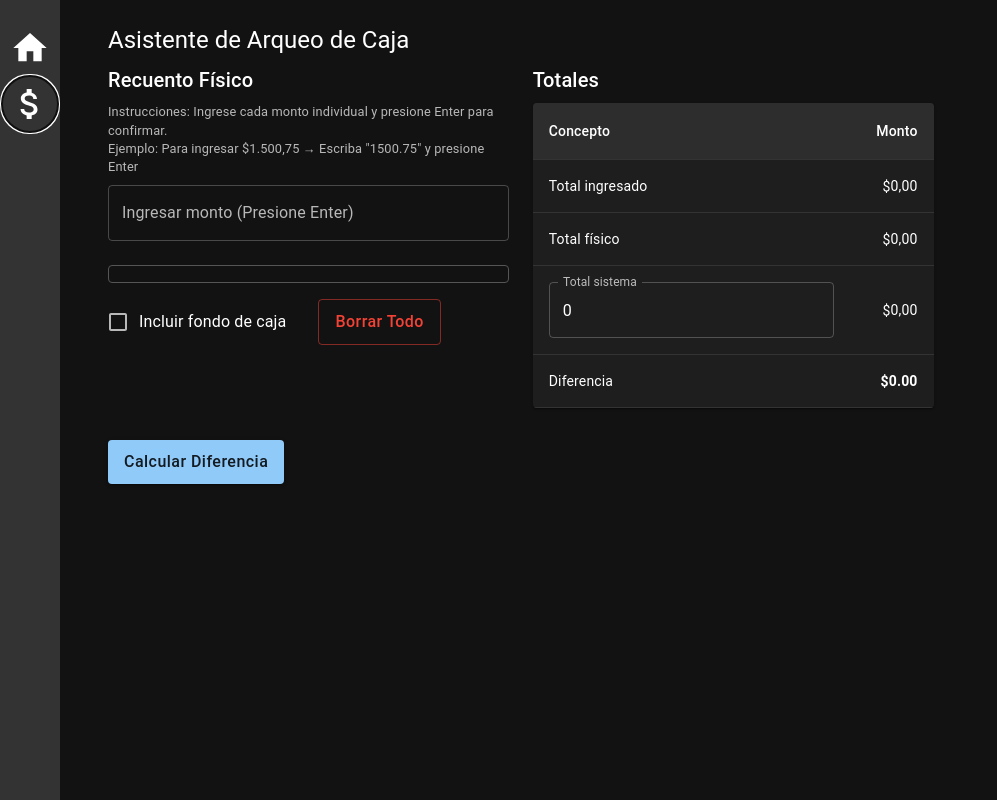
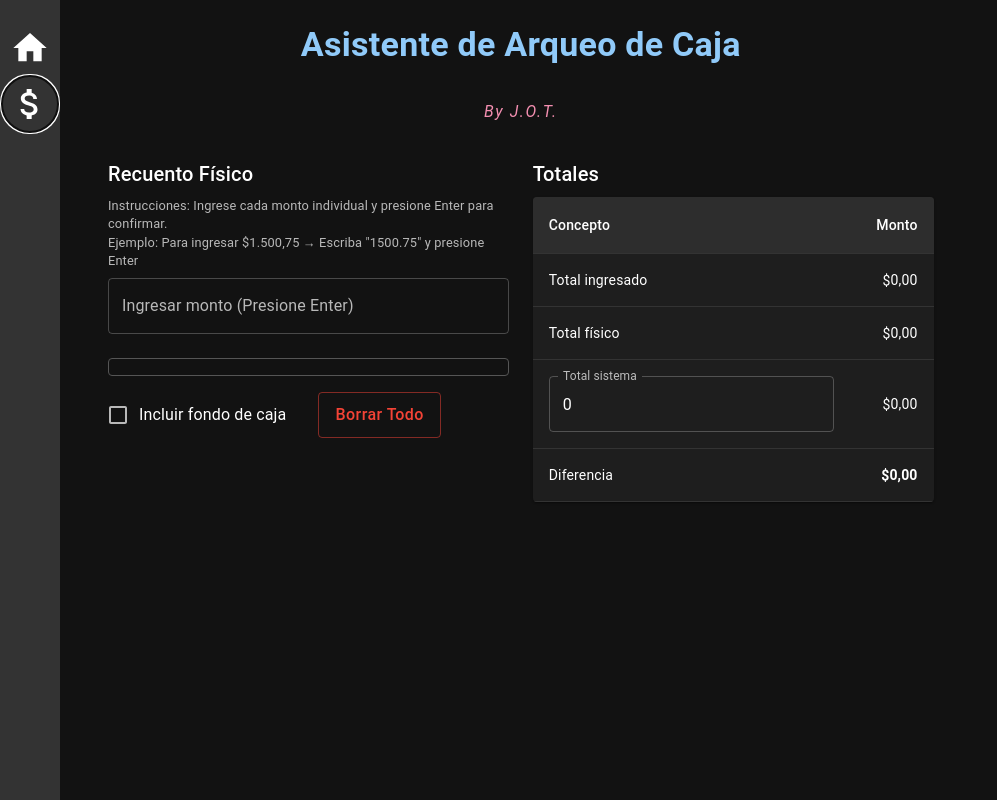
Before and after one commit to JorgeTrip/Agregar_mueble_actualizacion_precio, a React (Vite) app: page / in a window 1280 px wide. Both pictures are taken after a click on the button 30 px from the left and 104 px from the top of the page. Shown: the whole page, without its empty margins (0-997 px from the left). Built offline with nearby package versions, Linux system fonts and the light colour scheme.

Commit message:
Agrego formato de título a Asistente arqueo de caja

```diff
--- a/src/components/CashAssistant.jsx
+++ b/src/components/CashAssistant.jsx
@@ -22,23 +22,28 @@ import {
 function CashAssistant() {
   const [amounts, setAmounts] = useState([]);
   const [currentAmount, setCurrentAmount] = useState('');
-  const [cashFund, setCashFund] = useState(0);
+  const [cashFund, setCashFund] = useState('');
   const [includeCashFund, setIncludeCashFund] = useState(false);
   const [systemTotal, setSystemTotal] = useState(0);
   const [discrepancy, setDiscrepancy] = useState(0);
 
-  // Calcula la discrepancia automáticamente
+  const formatARS = (value) => {
+    return new Intl.NumberFormat('es-AR', {
+      style: 'decimal',
+      minimumFractionDigits: 2,
+      maximumFractionDigits: 2
+    }).format(value);
+  };
+
   useEffect(() => {
     setDiscrepancy(calculatePhysicalTotal() - systemTotal);
   }, [amounts, cashFund, includeCashFund, systemTotal]);
 
-  // Calcular total físico
   const calculatePhysicalTotal = () => {
     const total = amounts.reduce((sum, amount) => sum + Number(amount), 0);
-    return includeCashFund ? total - cashFund : total;
+    return includeCashFund ? total - (Number(cashFund) || 0) : total;
   };
 
-  // Manejar entrada de montos
   const handleAddAmount = (e) => {
     if (e.key === 'Enter' && currentAmount) {
       const amount = parseFloat(currentAmount);
@@ -49,49 +54,27 @@ function CashAssistant() {
     }
   };
 
-  // Calcular discrepancia
-  const calculateDiscrepancy = () => {
-    return calculatePhysicalTotal() - systemTotal;
-  };
-
   const handleClearAll = () => {
     setAmounts([]);
-    setCashFund(0);
+    setCashFund('');
     setSystemTotal(0);
     setIncludeCashFund(false);
   };
 
-  // Formateador de moneda argentina
-  const formatARS = (value) => {
-    return new Intl.NumberFormat('es-AR', {
-      style: 'decimal',
-      minimumFractionDigits: 2,
-      maximumFractionDigits: 2
-    }).format(value);
-  };
-
-  const handleCashFundChange = (e) => {
-    const value = e.target.value;
-    // Permite solo números y punto decimal
-    if (value === '' || /^\d*\.?\d*$/.test(value)) {
-      setCashFund(value);
-    }
-  };
-
   return (
     <Box sx={{ p: 3 }}>
-      <Typography variant="h5" gutterBottom>
+      <Typography variant="h4" component="h1" gutterBottom sx={{ color: '#90caf9', fontWeight: 'bold', textAlign: 'center', mb: 4 }}>
         Asistente de Arqueo de Caja
+      </Typography>
+      <Typography variant="subtitle1" sx={{ color: '#f48fb1', fontStyle: 'italic', letterSpacing: '0.1em', textAlign: 'center', mb: 4 }}>
+        By J.O.T.
       </Typography>
 
       <Grid container spacing={3} sx={{ mb: 4 }}>
-        {/* Sección de entrada */}
         <Grid item xs={12} md={6}>
           <Typography variant="h6" gutterBottom>
             Recuento Físico
           </Typography>
-
-          {/* New instructions */}
           <Typography variant="body2" sx={{ mb: 1, fontSize: '0.8rem', color: 'text.secondary' }}>
             Instrucciones: Ingrese cada monto individual y presione Enter para confirmar.
             <br/>
@@ -135,11 +118,7 @@ function CashAssistant() {
               label="Incluir fondo de caja"
             />
 
-            <Button
-              variant="outlined"
-              color="error"
-              onClick={handleClearAll}
-            >
+            <Button variant="outlined" color="error" onClick={handleClearAll}>
               Borrar Todo
             </Button>
           </Box>
@@ -150,7 +129,7 @@ function CashAssistant() {
               label="Fondo de caja"
               type="number"
               value={cashFund}
-              onChange={handleCashFundChange}
+              onChange={(e) => setCashFund(e.target.value)}
               InputProps={{
                 inputProps: {
                   min: 0,
@@ -163,7 +142,6 @@ function CashAssistant() {
           )}
         </Grid>
 
-        {/* Sección de totales */}
         <Grid item xs={12} md={6}>
           <Typography variant="h6" gutterBottom>
             Totales
@@ -211,11 +189,14 @@ function CashAssistant() {
                 </TableRow>
                 <TableRow>
                   <TableCell>Diferencia</TableCell>
-                  <TableCell align="right" sx={{
-                    color: discrepancy === 0 ? 'inherit' : discrepancy > 0 ? 'green' : 'red',
-                    fontWeight: 'bold'
-                  }}>
-                    ${discrepancy.toFixed(2)}
+                  <TableCell
+                    align="right"
+                    sx={{
+                      color: discrepancy === 0 ? 'inherit' : discrepancy > 0 ? 'green' : 'red',
+                      fontWeight: 'bold'
+                    }}
+                  >
+                    ${formatARS(discrepancy)}
                   </TableCell>
                 </TableRow>
               </TableBody>
@@ -223,14 +204,6 @@ function CashAssistant() {
           </TableContainer>
         </Grid>
       </Grid>
-
-      <Button
-        variant="contained"
-        color="primary"
-        onClick={() => setDiscrepancy(calculateDiscrepancy())}
-      >
-        Calcular Diferencia
-      </Button>
     </Box>
   );
 }
```
